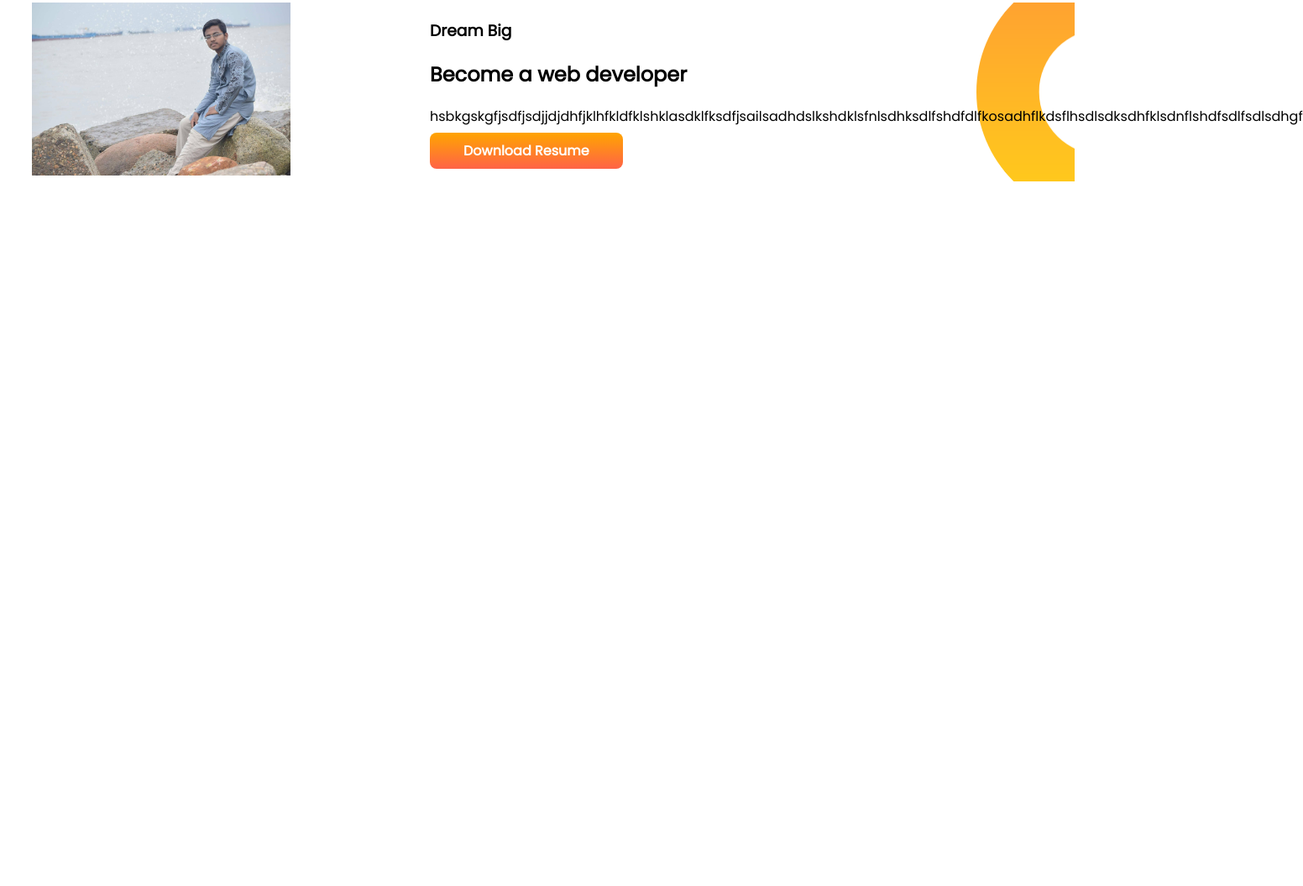
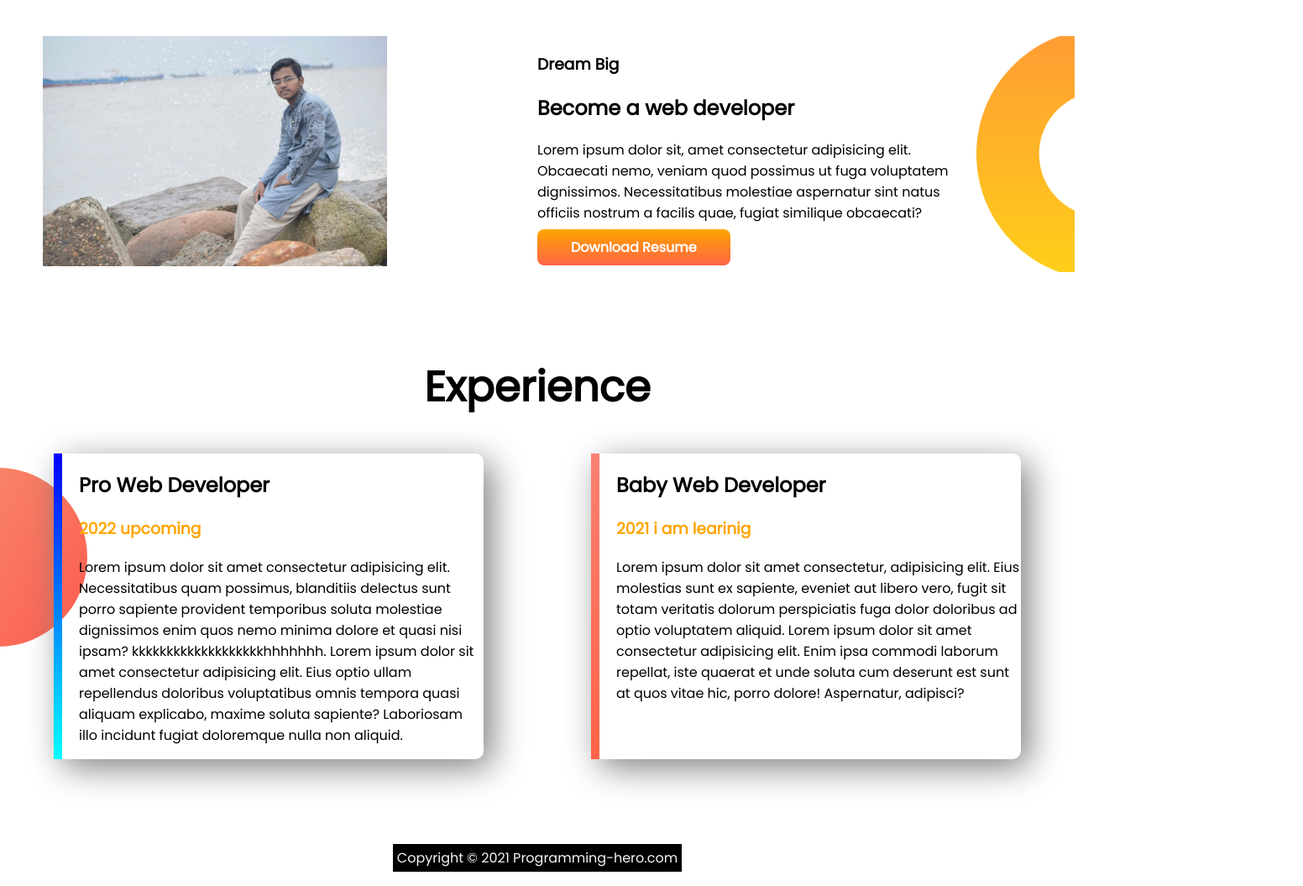
Before and after one commit to khalidhasan8/developer-portfolio, a plain HTML site: page index.html in a window 1280 px wide. Shown: the part 561-1616 px from the top of the page at 84% size, 1552 px wide, since content can reach past the window. Before the commit the page ends 877 px from the top, so only its background shows below. Drawn offline with Linux system fonts and the light colour scheme.

Commit message:
fotter added

```diff
--- a/index.html
+++ b/index.html
@@ -11,7 +11,7 @@
     <link href="https://fonts.googleapis.com/css2?family=Poppins&display=swap" rel="stylesheet">
 </head>
 <body>
-    <section class="top-banner">
+    <section class="top-banner flexi">
         <div class="po">
             <h1>Welcome To</h1>
             <h1><span class="orange">Khalid Hasan's</span> Web</h1>
@@ -25,7 +25,7 @@
             <img src="images/khalidpics.png" alt="">
          </div>
     </section>
-    <section class="second">
+    <section class="second flexi">
         <div class="po2">
             <img src="images/kk.jpg" alt="">
         </div>
@@ -33,11 +33,34 @@
             <h3>Dream Big</h3>
             <h2>Become a web developer</h2>
             <p>
-                hsbkgskgfjsdfjsdjjdjdhfjklhfkldfklshklasdklfksdfjsailsadhdslkshdklsfnlsdhksdlfshdfdlfkosadhflkdsflhsdlsdksdhfklsdnflshdfsdlfsdlsdhgf
+                Lorem ipsum dolor sit, amet consectetur adipisicing elit. Obcaecati nemo, veniam quod possimus ut fuga voluptatem dignissimos. Necessitatibus molestiae aspernatur sint natus officiis nostrum a facilis quae, fugiat similique obcaecati?
             </p>
             <a class="link-button" target="_blank" href=>Download Resume</a>
         </div>
     </section>
+    <section class="experience-area" >
+        <h1 class="heading">Experience</h1>
+    <div class="flexi">
+        <div id="dong" class="po3">
+            <h2>Pro Web Developer</h2>
+            <h3 class="orange">2022 upcoming</h3>
+            <p>Lorem ipsum dolor sit amet consectetur adipisicing elit. Necessitatibus quam possimus, blanditiis delectus sunt porro sapiente provident temporibus soluta molestiae dignissimos enim quos nemo minima dolore et quasi nisi ipsam?   kkkkkkkkkkkkkkkkkkkhhhhhhh. Lorem ipsum dolor sit amet consectetur adipisicing elit. Eius optio ullam repellendus doloribus voluptatibus omnis tempora quasi aliquam explicabo, maxime soluta sapiente? Laboriosam illo incidunt fugiat doloremque nulla non aliquid.
+
+            </p>
+        </div>
+        <div id="rong" class="po3">
+            <h2>
+                Baby Web Developer
+            </h2>
+            <h3 class="orange">2021 i am learinig</h3>
+            <p>
+                Lorem ipsum dolor sit amet consectetur, adipisicing elit. Eius molestias sunt ex sapiente, eveniet aut libero vero, fugit sit totam veritatis dolorum perspiciatis fuga dolor doloribus ad optio voluptatem aliquid. Lorem ipsum dolor sit amet consectetur adipisicing elit. Enim ipsa commodi laborum repellat, iste quaerat et unde soluta cum deserunt est sunt at quos vitae hic, porro dolore! Aspernatur, adipisci?
+            </p>
+    </div>
+    </section>
+    <footer>
+        <p> <span>Copyright © 2021 Programming-hero.com</span> </p>
+    </footer>
 
 
 </body>
--- a/style.css
+++ b/style.css
@@ -8,13 +8,14 @@ h1{
 .orange{
     color: orange;
 }
-section{
+.flexi{
     display: flex;
     margin-bottom: 100px;
 }
 .po{
     width: 50%;
     padding-left: 5%;
+    margin-top: 40px;
 }
 .po img{
     width: 80%;
@@ -44,3 +45,42 @@ section{
     width: 80%;
     margin-left: 10% ;
 }
+.po3{
+    width: 40%;
+    margin-right: 5%;
+    margin-left: 5%;
+    padding-left: 20px;
+    border-radius: 10px;
+    box-shadow: 10px 10px 40px gray;
+}
+.heading{
+    text-align: center;
+}
+#dong{
+    border-left: gray 10px;
+}
+.experience-area{
+    background-image: url(images/exp-bg.png);
+    background-repeat: no-repeat;
+    background-position: left;
+}
+#dong{
+    border-image: linear-gradient(blue, cyan) ;
+    border-left: 10px solid;
+    border-image-slice: 1;
+}
+#rong{
+    border-image: linear-gradient(salmon, tomato) ;
+    border-left: 10px solid;
+    border-image-slice: 1;
+}
+footer p{
+    text-align: center;
+    color: whitesmoke;
+    padding: 5px;
+
+}
+span{
+    background-color: black;
+    padding: 5px;
+}
```
